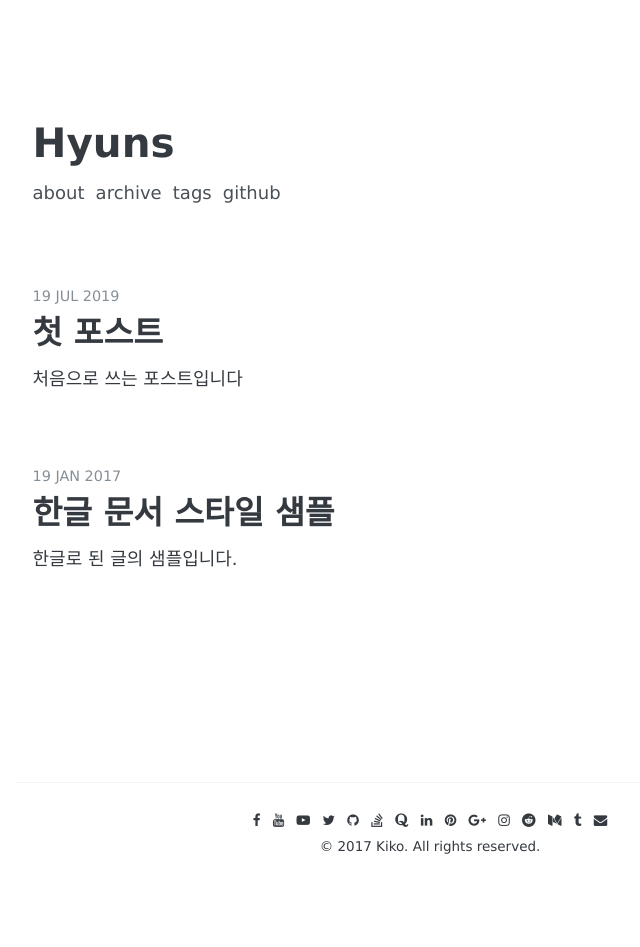
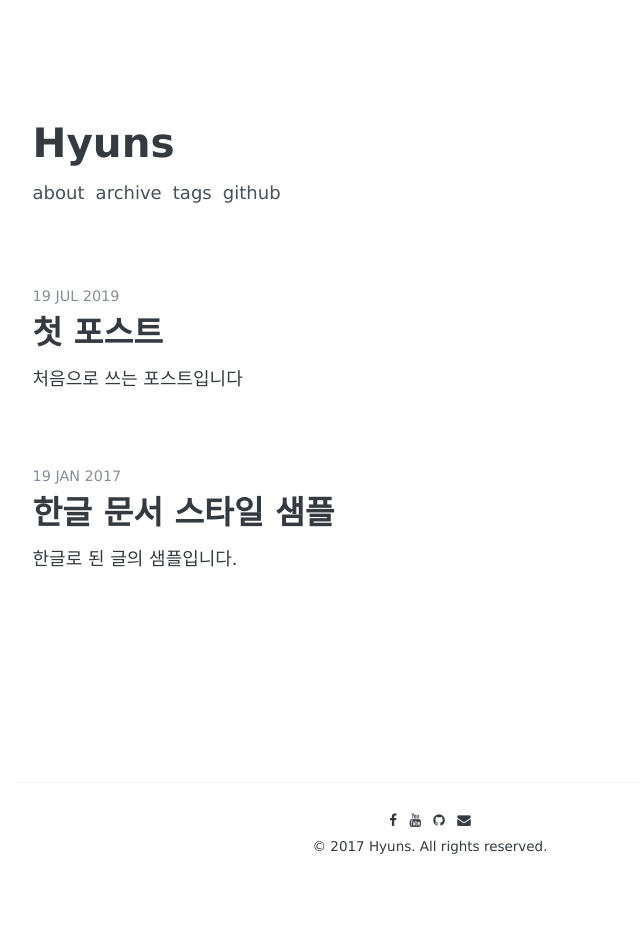
Before and after one commit to HyunsDev/HyunsDev.github.io, a Jekyll site: the page built from index.html, in a window 1280 px wide. Shown: the whole page, without its empty margins (210-850 px from the left). Built offline with Jekyll 4.4.1, drawn with Linux system fonts in a browser that asks for light colours; some web fonts are replaced; the list of posts is cut into pages by our own code; part of the change alters nothing that is shown.

Commit message:
Update _config.yml

```diff
--- a/_config.yml
+++ b/_config.yml
@@ -7,24 +7,24 @@ name:               "Hyuns"
 
 author:
   facebook:         hyuns3071
-  youtubeUser:      your-id
-  youtubeChannel:   HyunsPRODUCTION
-  twitter:          your-id
+  youtubeUser:     HyunSPRODUCTION
+  #youtubeChannel:
+  #twitter:          your-id
   github:           hyunsdev
-  stackoverflow:    your-id
-  quora:            your-id
-  linkedin:         your-id
-  pinterest:        your-id
-  googlePlus:       your-id
-  instagram:        your-id
-  reddit:           your-id
-  medium:           your-id
-  tumblr:           your-id
+  #stackoverflow:    your-id
+  #quora:            your-id
+  #linkedin:         your-id
+  #pinterest:        your-id
+  #googlePlus:       your-id
+  #instagram:        your-id
+  #reddit:           your-id
+  #medium:           your-id
+  #tumblr:           your-id
   email:            phw3071@naver.com
 
 copyright:
   year:             2017
-  name:             Kiko
+  name:             Hyuns
 
 # Google-analytics
 google-analytics:
```
